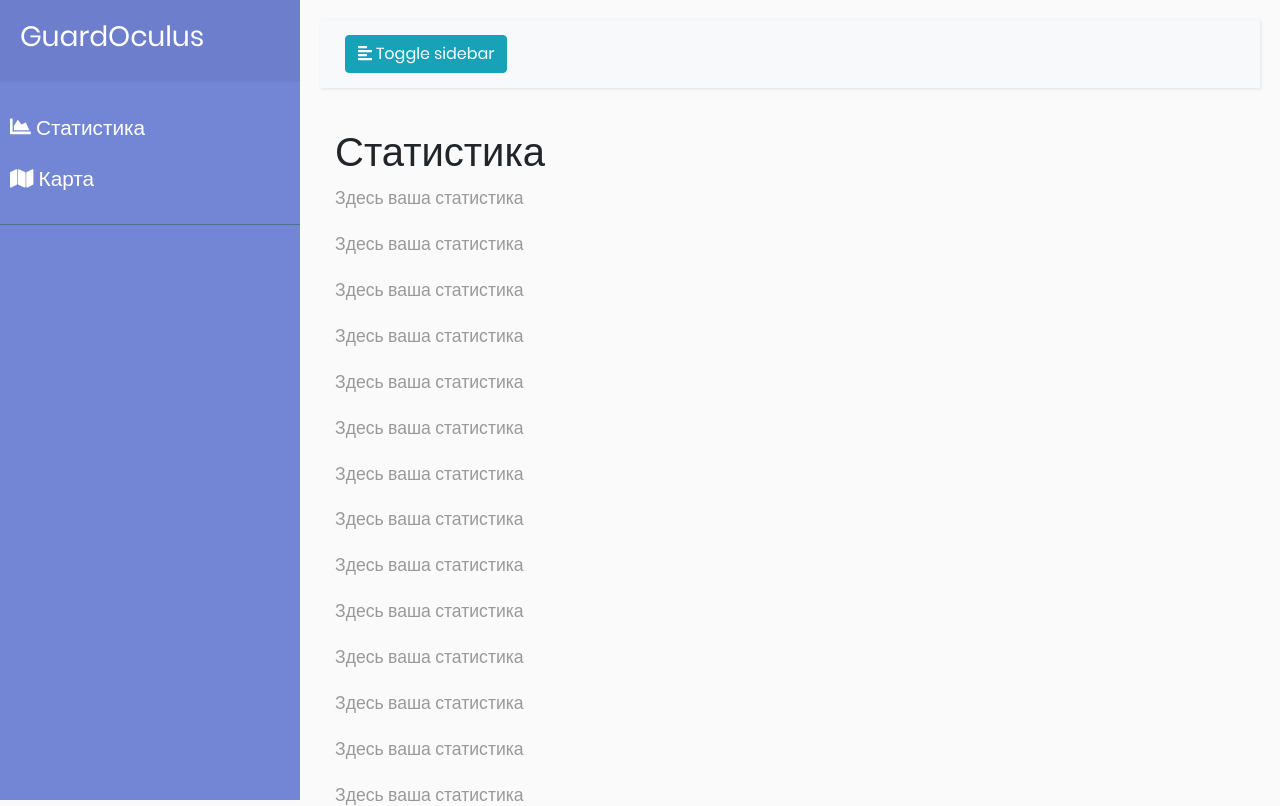
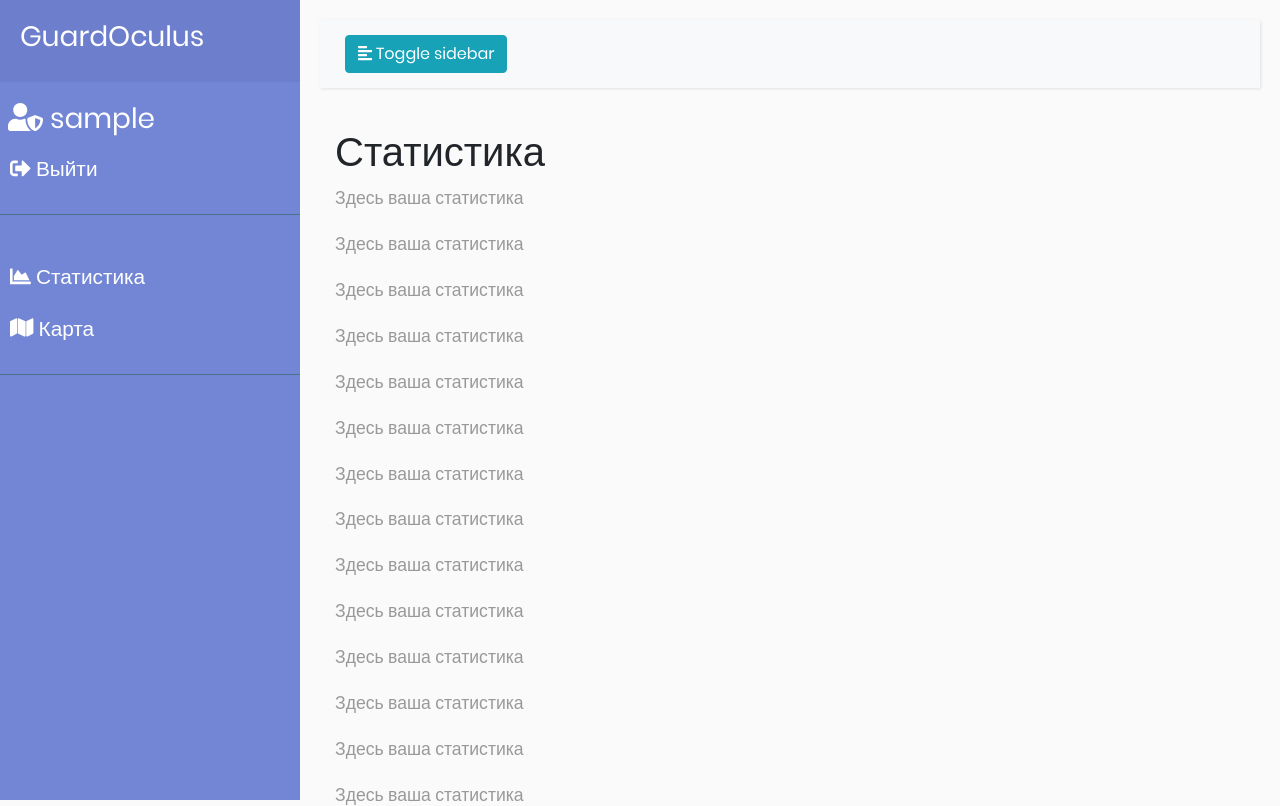
Before and after one commit to GuardOculus/GuardOculus, a Flask app: page / in a window 1280 px wide. Shown: the top 806 px of the page. Run offline with Flask 2, Linux system fonts and the light colour scheme; the visitor is signed in with stand-in values (Sample User, id 1); data comes from the database, SQL or seed files in the repository; some libraries are stand-ins or nearby versions.

Commit message:
Logout and current user added to the interface

```diff
--- a/app/templates/base.html
+++ b/app/templates/base.html
@@ -21,6 +21,26 @@
 					<h3>GuardOculus</h3>
 					<strong><i class="fas fa-chess"></i></strong>
 				</div>
+				{% if not current_user.is_anonymous %}
+				<ul class="list-unstyled components">
+					<li class="ml-2">
+						<h3>
+							{% if current_user.role == 0 %}
+							<i class="fas fa-user-cog"></i>
+							{% else %}
+							<i class="fas fa-user-shield"></i>
+							{% endif %}
+							<span>{{ current_user.username }}</span>
+						</h3>
+					</li>
+					<li>
+						<a href="{{ url_for('auth.logout') }}">
+							<i class="fas fa-sign-out-alt"></i>
+							<span>Выйти</span>
+						</a>
+					</li>
+				</ul>
+				{% endif %}
 				<ul class="list-unstyled components">
 					{% if current_user.is_anonymous %}
 					<li>
```
Also changed, not shown: app/cli.py (+9 -4 lines).
